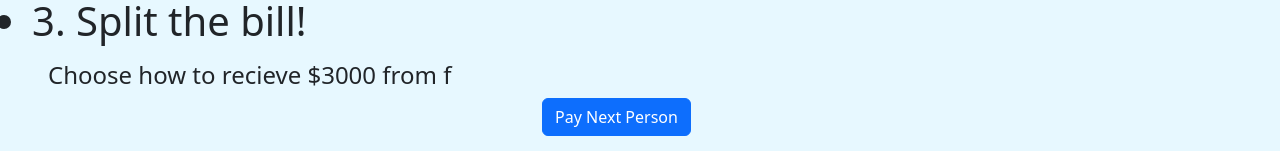
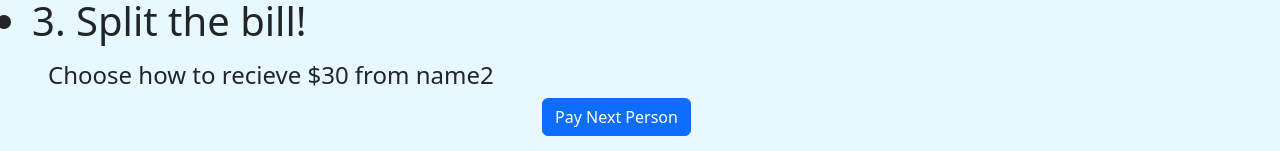
Before and after one commit to kevincakey/CS180-Fork, a React (Create React App) app: page /login in a window 1280 px wide. Shown: the part 304-455 px from the top of the page. Built offline with nearby package versions, Linux system fonts and the light colour scheme.

Commit message:
hotfix for hardcoded input

```diff
--- a/src/components/PaymentProcessing/PaymentProcessor.js
+++ b/src/components/PaymentProcessing/PaymentProcessor.js
@@ -62,13 +62,13 @@ const PaymentProcessor = () => {
       // payeeName={payeeName}
       // visionData={visionData}
       userInfoWithItems={ [
-        {name: 'e', email: 'e1', itemIndexList: [0, 2]},
-        {name: 'f', email: 'f1', itemIndexList: [1]},
+        {name: 'name1', email: 'e1', itemIndexList: [0, 2]},
+        {name: 'name2', email: 'f1', itemIndexList: [1]},
       ] }
-      payeeName={"e"}
+      payeeName={"name1"}
       visionData={{ items: [
         {name: 'Front and rear brake cables', price: 100},
-        {name: 'New set of pedal arms', price: 3000},
+        {name: 'New set of pedal arms', price: 30},
         {name: 'Labor 3hrs', price: 15} ]
       }}
       finishFunc={paymentCompleted}/>}
```
